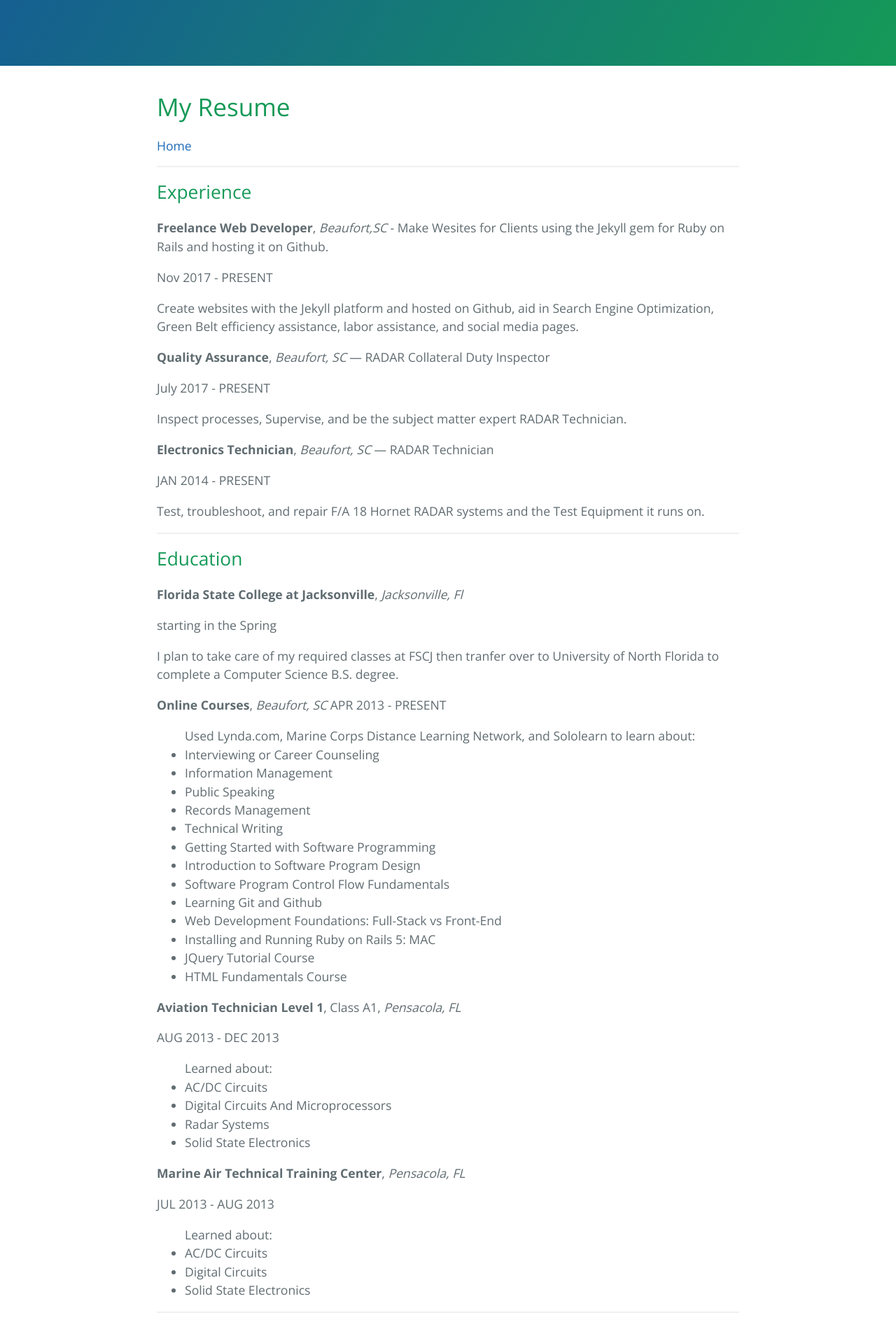
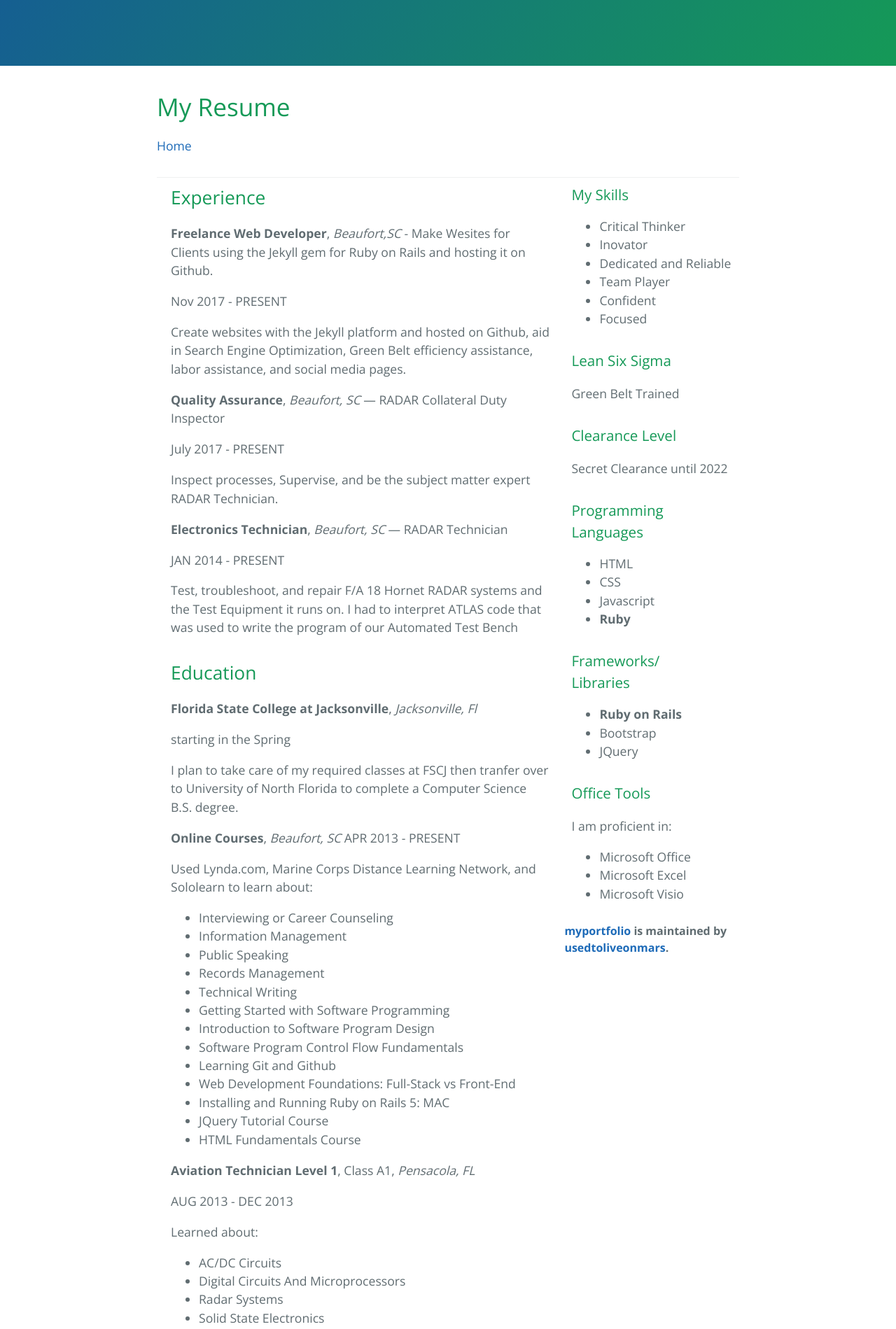
Before and after one commit to usedtoliveonmars/myportfolio, a Jekyll site: the page built from resume2.html, in a window 1280 px wide. Shown: the part 339-2238 px from the top of the page at 70% size. Built offline with Jekyll 4.4.1, drawn with Linux system fonts in a browser that asks for light colours.

Commit message:
added comments, updated info, made 2 columns on resume

```diff
--- a/css/extra.css
+++ b/css/extra.css
@@ -4,6 +4,32 @@ html {
 *, *:before, *:after {
   box-sizing: inherit;
 }
-.work {
+/* Create two equal columns that floats next to each other */
+.right {
+    float: left;
+    width: 70%;
+    padding: 10px 20px;
+}
+.left {
+	float: right;
+    width: 30%;
+    padding: 10px;
+}
+/* Clear floats after the columns */
+.row:after {
+    content: "";
+    display: table;
+    clear: both;
+}
 
+/* Responsive layout - makes the two columns stack on top of each other instead of next to each other */
+@media (max-width: 600px) {
+    .right {
+        width: 100%;
+    }
 }
+    @media (max-width: 600px) {
+    .left {
+        width: 100%;
+    }
+}
--- a/resume2.html
+++ b/resume2.html
@@ -6,9 +6,14 @@ layout: default
 
 <a href="./">Home</a>
 
-<hr>
+<!-- <hr> -->
 
-<div class="experience">
+<div class="row">
+
+	<div class="right">
+
+		<!-- My work experience -->
+
 		<h2>Experience</h2>
 
 		<p><strong>Freelance Web Developer</strong>, <em>Beaufort,SC</em> - Make Wesites for Clients using the Jekyll gem for Ruby on Rails and hosting it on Github.</p>
@@ -27,11 +32,10 @@ layout: default
 
 			<p>JAN 2014 - PRESENT</p>
 
-<p>Test, troubleshoot, and repair F/A 18 Hornet RADAR systems and the Test Equipment it runs on.</p>
-</div>
-<hr>
+			<p>Test, troubleshoot, and repair F/A 18 Hornet RADAR systems and the Test Equipment it runs on. I had to interpret ATLAS code that was used to write the program of our Automated Test Bench</p>
 
-<div class="education">
+			<!-- My education -->
+
 		<h2>Education</h2>
 
 		<p><strong>Florida State College at Jacksonville</strong>, <em>Jacksonville, Fl</em></p>
@@ -43,8 +47,8 @@ layout: default
 		<p><strong>Online Courses</strong>, <em>Beaufort, SC</em>
 		APR 2013 -  PRESENT</p>
 
-<ul>Used Lynda.com, Marine Corps Distance Learning Network, and Sololearn to learn about:
-
+			<p>Used Lynda.com, Marine Corps Distance Learning Network, and Sololearn to learn about:</p>
+			<ul>
 			<li>Interviewing or Career Counseling</li>
 			<li>Information Management</li>
 			<li>Public Speaking</li>
@@ -62,7 +66,8 @@ APR 2013 -  PRESENT</p>
 			<p><strong>Aviation Technician Level 1</strong>, Class A1, <em>Pensacola, FL</em></p>
 			<p>AUG 2013 - DEC 2013</p>
 
-<ul>Learned about:
+			<p>Learned about:</p>
+			<ul>
 			<li>AC/DC Circuits</li>
 			<li>Digital Circuits And Microprocessors</li>
 			<li>Radar Systems</li>
@@ -73,20 +78,63 @@ APR 2013 -  PRESENT</p>
 
 			<p>JUL 2013 - AUG 2013</p>
 
-<ul>Learned about:
+			<p>Learned about:</p>
+			<ul>
 			<li>AC/DC Circuits</li>
 			<li>Digital Circuits</li>
 			<li>Solid State Electronics</li>
 			</ul>
-</div>
 
-<hr>
+			<!-- My work -->
 
-<div class="work">
 		<h2>My Work</h2>
 
 		<p><strong>Business Website</strong> — <em>Laurel Bay Tailor Shop</em>
 		Creating a website from scratch for this small business using the Jekyll gem for Rails hosted on Github and styled with Bootstrap. Here is the link: <a href="http://laurelbaytailorshop.com/" target="_blank">Laurel Bay Tailor Shop</a></p>
 	</div>
 
-<a href="./">Home</a>
+
+	<!-- second row -->
+
+		<div class="left">
+
+		<h3>My Skills</h3>
+
+		<ul>
+			<li>Critical Thinker</li>
+			<li>Inovator</li>
+			<li>Dedicated and Reliable</li>
+			<li>Team Player</li>
+			<li>Confident</li>
+			<li>Focused</li>
+		</ul>
+
+		<h3>Lean Six Sigma</h3>
+		<p>Green Belt Trained</p>
+
+		<h3>Clearance Level</h3>
+		<p>Secret Clearance until 2022</p>
+
+		<h3>Programming Languages</h3>
+		<ul>
+			<li>HTML</li>
+			<li>CSS</li>
+			<li>Javascript</li>
+			<li><strong>Ruby</strong></li>
+		</ul>
+
+		<h3>Frameworks/<br>Libraries</h3>
+		<ul>
+			<li><strong>Ruby on Rails</strong></li>
+			<li>Bootstrap</li>
+			<li>JQuery</li>
+		</ul>
+
+		<h3>Office Tools</h3>
+		<p>I am proficient in:</p>
+		<ul>
+			<li>Microsoft Office</li>
+			<li>Microsoft Excel</li>
+			<li>Microsoft Visio</li>
+		</ul>
+</div>
```
Also changed, not shown: about.md (+2 -2 lines), contactme.md (+9 -2 lines), index.md (+9 -3 lines), 4 other files. Lines whose indentation alone changed are shown as unchanged.
